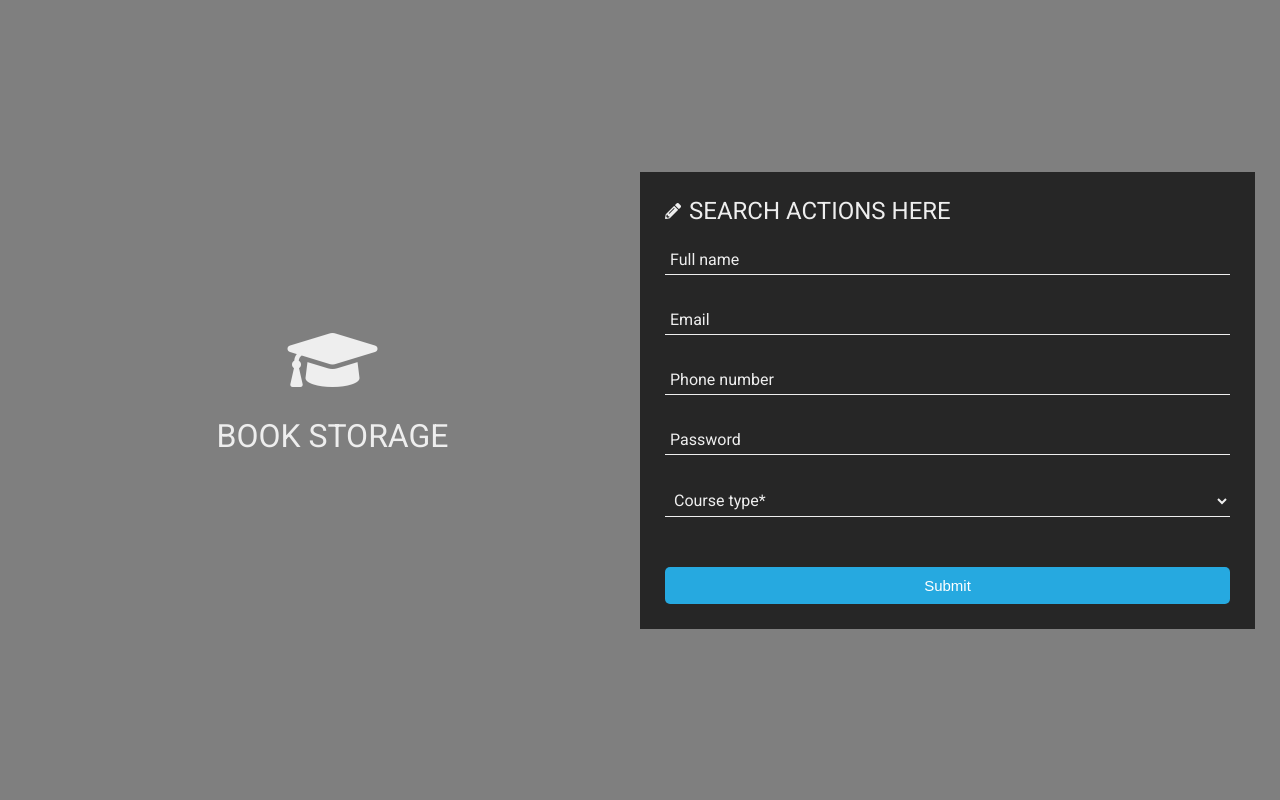
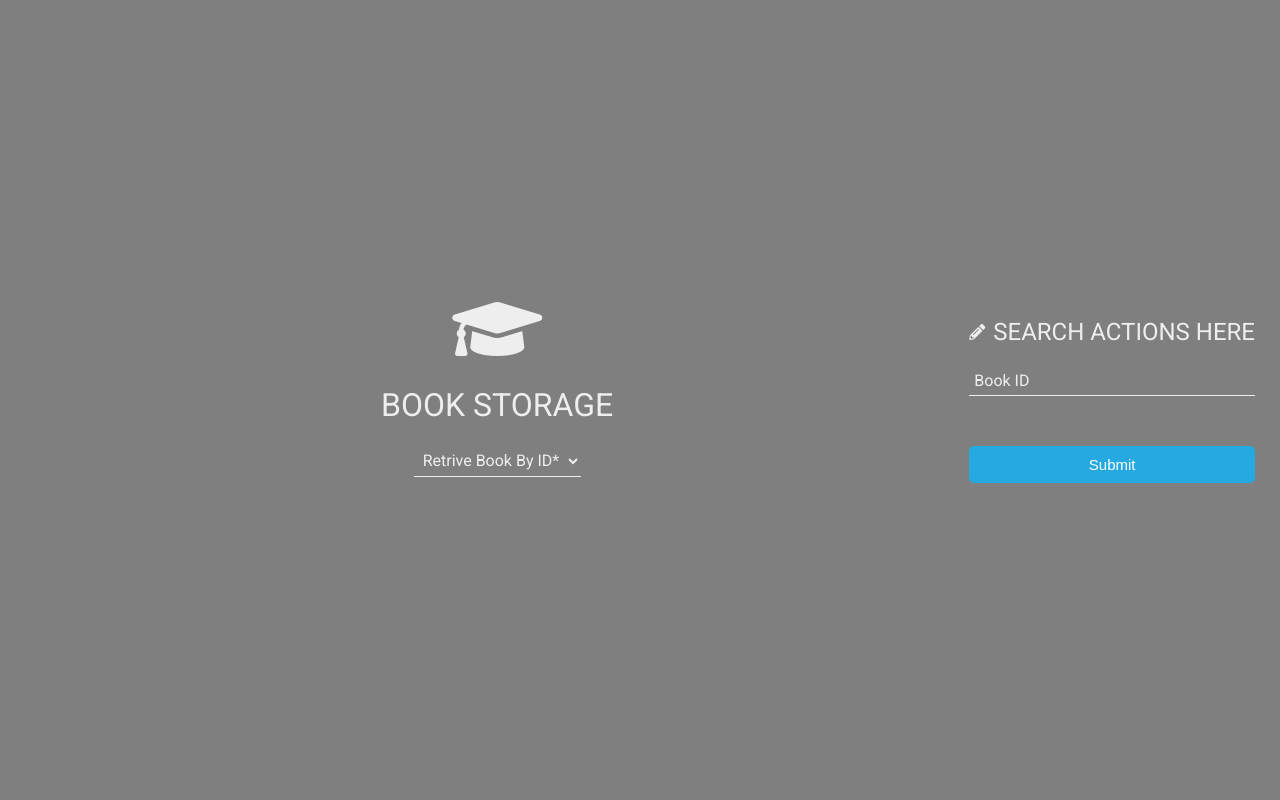
Before and after one commit to kapsali29/ElasticBookStorage, a Flask app: template templates/form.html in a window 1280 px wide. Run offline with Flask 2, Linux system fonts and the light colour scheme; the template is opened without the code that fills it, so the values that code supplies are empty; some libraries are stand-ins or nearby versions.

Commit message:
Some changes on templates

```diff
--- a/app.py
+++ b/app.py
@@ -1,8 +1,10 @@
 from flask import Flask, request, jsonify
+from flask_cors import CORS
 
 from query_builder import QueryBuilder
 
 app = Flask(__name__)
+CORS(app)
 
 builder = QueryBuilder()
 
@@ -10,6 +12,7 @@ builder = QueryBuilder()
 @app.route('/ask/storage/', methods=['POST'])
 def ask_elastic_storage():
     data = request.get_json()
+
     if 'action' not in data.keys():
         return 'action not in request body', 400
     else:
--- a/requirements.txt
+++ b/requirements.txt
@@ -2,6 +2,7 @@ Click==7.0
 elasticsearch==7.0.0
 elasticsearch-dsl==7.1.0
 Flask==1.1.1
+Flask-Cors==3.0.8
 itsdangerous==1.1.0
 Jinja2==2.11.1
 MarkupSafe==1.1.1
--- a/templates/form.html
+++ b/templates/form.html
@@ -45,9 +45,9 @@
       .fa-graduation-cap {
       font-size: 72px;
       }
-      form {
-      background: rgba(0, 0, 0, 0.7);
-      }
+      /*.form-div {*/
+      /*background: rgba(0, 0, 0, 0.7); */
+      /*}*/
       .title {
       display: flex;
       align-items: center;
@@ -121,48 +121,69 @@
     </style>
   </head>
   <body>
+  <script type="text/javascript">
+    function setForm(value) {
+      if(value == 'retrieve_book_by_id'){
+        document.getElementById('retrieve_book_by_id').style='display:block;';
+        // document.getElementById('form2').style='display:none;';
+      } else {
+        // document.getElementById('form2').style = 'display:block;';
+        document.getElementById('retrieve_book_by_id').style = 'display:none;';
+      }
+    }
+
+</script>
     <div class="main-block">
       <div class="left-part">
         <i class="fas fa-graduation-cap"></i>
         <h1>Book Storage</h1>
+
+        <select id="select_input" onchange="setForm(this.value)">
+            <option value="retrieve_book_by_id" selected>Retrive Book By ID*</option>
+            <option value="short-courses">Short courses</option>
+          </select>
       </div>
-      <form action="result.html">
+
+      <div id="retrieve_book_by_id" class="form-div">
+<!--      <form action="result.html">-->
         <div class="title">
           <i class="fas fa-pencil-alt"></i>
           <h2>Search Actions Here</h2>
         </div>
         <div class="info">
-          <input id="fname" class="fname" type="text" name="name" placeholder="Full name">
-          <input type="text" name="name" placeholder="Email">
-          <input type="text" name="name" placeholder="Phone number">
-          <input type="password" name="name" placeholder="Password">
-          <select>
-            <option value="course-type" selected>Course type*</option>
-            <option value="short-courses">Short courses</option>
-            <option value="featured-courses">Featured courses</option>
-            <option value="undergraduate">Undergraduate</option>
-            <option value="diploma">Diploma</option>
-            <option value="certificate">Certificate</option>
-            <option value="masters-degree">Masters degree</option>
-            <option value="postgraduate">Postgraduate</option>
-          </select>
+          <input id="book_id" class="fname" type="text" name="name" placeholder="Book ID">
         </div>
-        <!-- <div class="checkbox">
-          <input type="checkbox" name="checkbox"><span>I agree to the <a href="https://www.w3docs.com/privacy-policy">Privacy Poalicy for W3Docs.</a></span>
-        </div> -->
         <button id="submit_button" type="submit">Submit</button>
+      </div>
     </div>
-</form>
+
   </body>
 </html>
 
 <script type="text/javascript" src="http://code.jquery.com/jquery-1.4.3.min.js" ></script>
+
 <script type="text/javascript">
+  var url = "http://127.0.0.1:5000/ask/storage/";
     $(document).ready(function(){
-        $("#submit_button").click( function()
-           {
-             console.log('button clicked');
-             document.location.href='result.html';
-           })
+      selected_div = $('#select_input').val();
+        $("#submit_button").click( function() {
+
+          if (selected_div == 'retrieve_book_by_id'){
+            $.ajax({
+                url: "http://127.0.0.1:5000/ask/storage/",
+                type: "POST",
+                dataType: 'json',
+                timeout: 0,
+                contentType: 'application/json',
+                data: JSON.stringify({"action":selected_div,"book_id":$('#book_id').val()}),
+                success: function(response){
+                    window.localStorage.setItem('response', JSON.stringify(response));
+                    window.location = 'result.html';
+                    console.log(response);
+                  },
+            })
+          }
+
+        })
     })
 </script>
```
Also changed, not shown: query_builder.py (+5 -2 lines), templates/result.html (+5 -8 lines).
